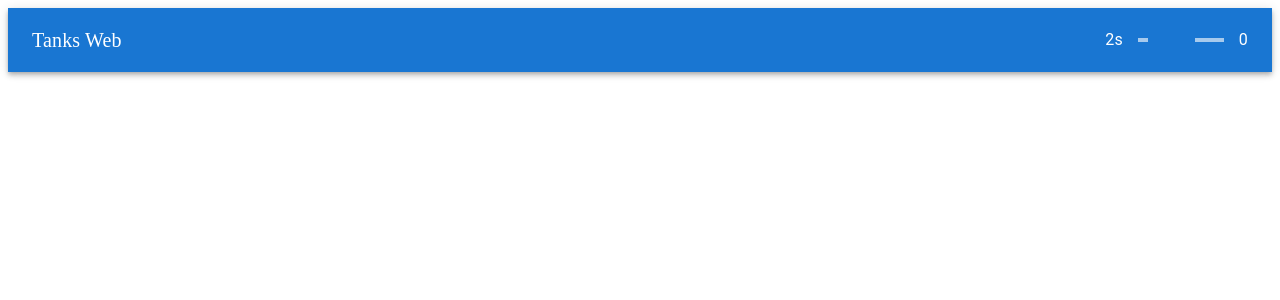
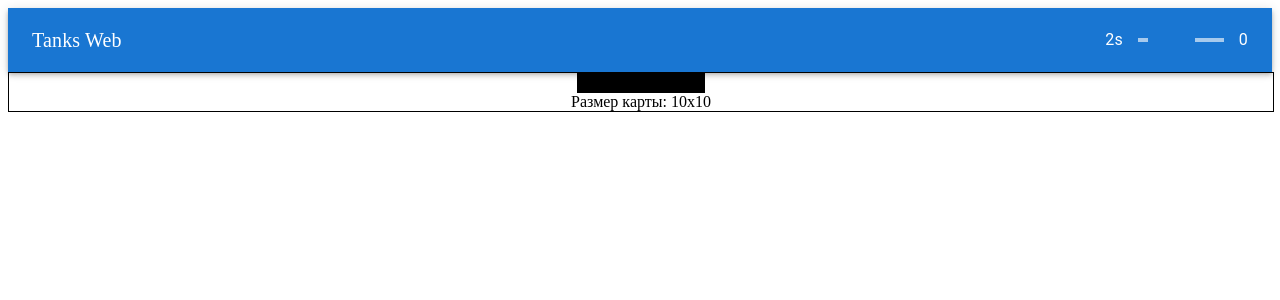
Before and after one commit to Stasnislau/tanks-client, a Next.js app: page / in a window 1280 px wide. Both pictures are taken after a click on the button "Start Game". Shown: the top 300 px of the page. Built offline with nearby package versions, Linux system fonts and the light colour scheme.

Commit message:
small improvements towards map

```diff
--- a/src/Components/map/index.tsx
+++ b/src/Components/map/index.tsx
@@ -2,17 +2,32 @@ import { Box } from "@mui/material";
 import { MapComponentProps } from "@/interfaces";
 
 const MapComponent = ({ map }: MapComponentProps) => {
+  console.log("map", map);
+
   const Styles = {
+    tile: {
+      width: `calc(100% / ${map.dimensionX})`,
+      height: `calc(100% / ${map.dimensionY})`,
+      border: "1px solid black",
+    },
     emptyTile: {
+      width: "20px",
+      height: "20px",
       background: "grey",
     },
     wallTile: {
+      width: "20px",
+      height: "20px",
       background: "black",
     },
     playerTile: {
+      width: "20px",
+      height: "20px",
       background: "blue",
     },
     enemyTile: {
+      width: "20px",
+      height: "20px",
       background: "red",
     },
     bulletTile: {
@@ -25,6 +40,7 @@ const MapComponent = ({ map }: MapComponentProps) => {
         display: "flex",
         flexDirection: "column",
         alignItems: "center",
+        border: "1px solid black",
         width: "100%",
         height: "100%",
       }}
@@ -32,21 +48,29 @@ const MapComponent = ({ map }: MapComponentProps) => {
       {map.tiles.map((row, rowIndex) => {
         switch (row[rowIndex].occupation) {
           case "empty":
-            return <Box sx={Styles.emptyTile} />;
+            console.log("empty");
+            return <Box sx={[Styles.emptyTile, Styles.tile]} />;
           case "wall":
-            return <Box sx={Styles.wallTile} />;
+            console.log("wall");
+            return <Box sx={[Styles.wallTile, Styles.wallTile]} />;
           case "player":
-            return <Box sx={Styles.playerTile} />;
+            console.log("player");
+            return <Box sx={[Styles.playerTile, Styles.playerTile]} />;
           case "ai":
-            return <Box sx={Styles.enemyTile} />;
+            console.log("ai");
+            return <Box sx={[Styles.enemyTile, Styles.enemyTile]} />;
           case "ai-bullet":
-            return <Box sx={Styles.bulletTile} />;
+            console.log("bullet");
+            return <Box sx={[Styles.bulletTile, Styles.bulletTile]} />;
           case "player-bullet":
-            return <Box sx={Styles.bulletTile} />;
+            console.log("bullet");
+            return <Box sx={[Styles.bulletTile, Styles.bulletTile]} />;
           default:
+            console.log("error");
             return null;
         }
       })}
+      Размер карты: {map.dimensionX}x{map.dimensionY}
     </Box>
   );
 };
--- a/src/pages/index.tsx
+++ b/src/pages/index.tsx
@@ -15,7 +15,6 @@ const MainPage = observer(() => {
   });
 
   useEffect(() => {
-    console.log("useEffect called with gameStarted=", context.gameStarted);
     if (context.gameStarted) {
       setMap(generateMap(context.dimensionX, context.dimensionY));
     }
@@ -27,7 +26,6 @@ const MainPage = observer(() => {
         <button
           onClick={() => {
             context.startGame();
-            console.log("startGame called", context.gameStarted);
           }}
         >
           Start Game
```
